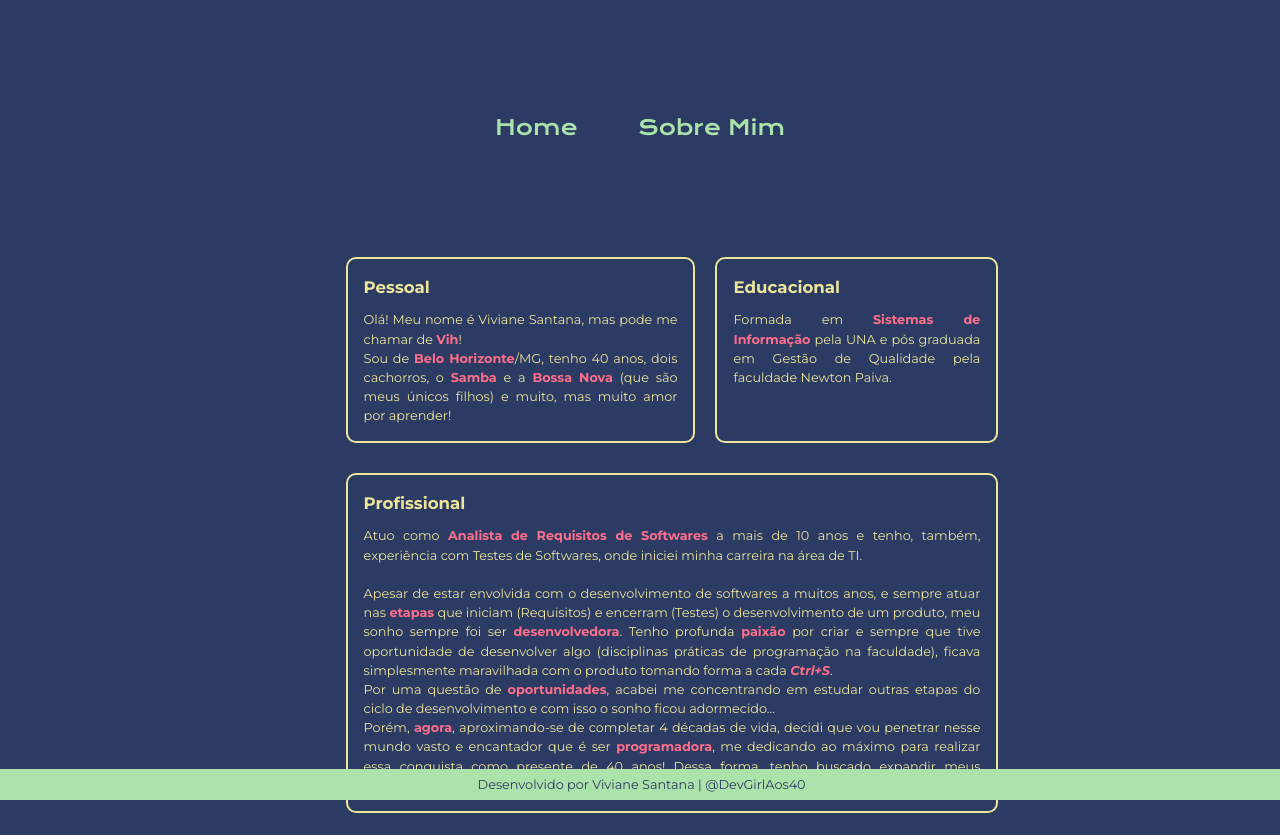
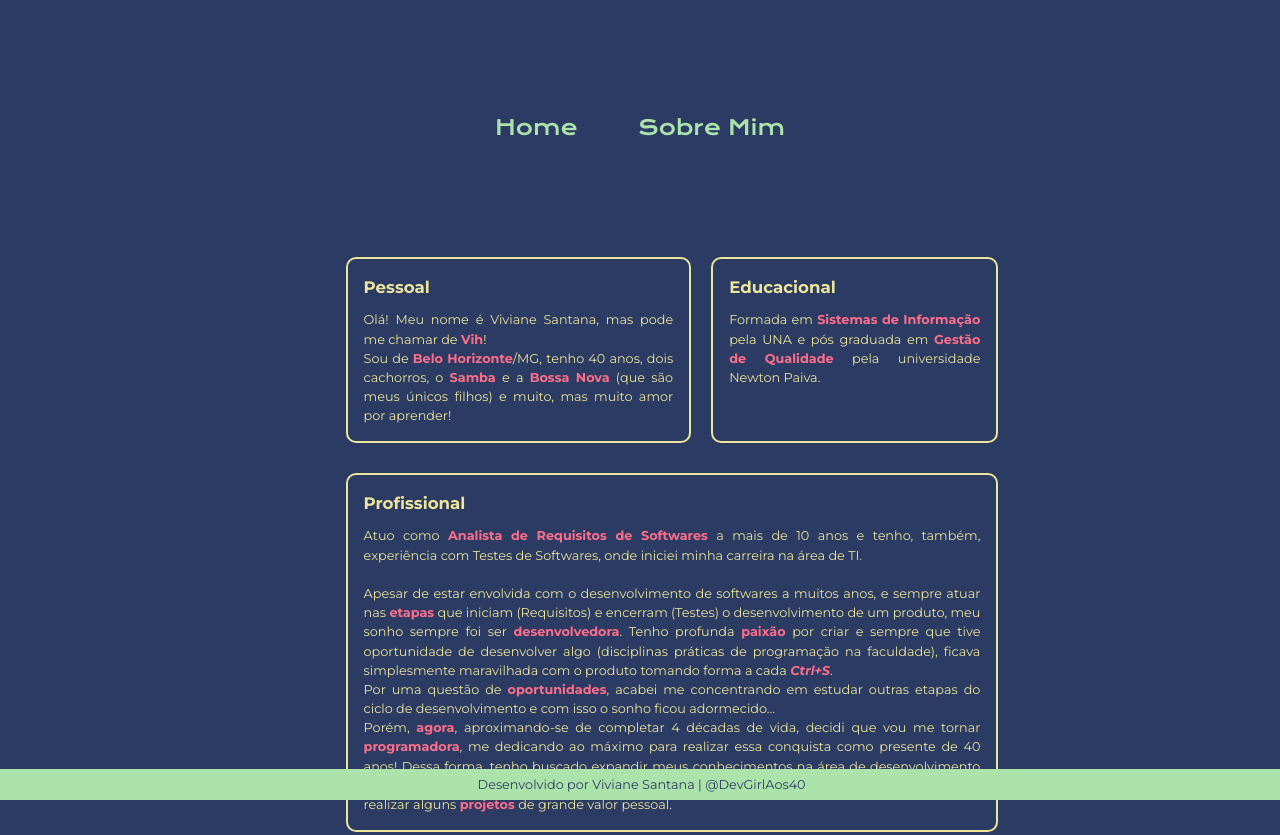
Before and after one commit to devgirlaos40/portfolio, a plain HTML site: page about.html in a window 1280 px wide. Shown: the top 835 px of the page. Drawn offline with nearby package versions, Linux system fonts and the light colour scheme.

Commit message:
Update about.html

```diff
--- a/about.html
+++ b/about.html
@@ -49,7 +49,8 @@
               <strong class="apresentacao__conteudo__destaque"
                 >Sistemas de Informação</strong
               >
-              pela UNA e pós graduada em Gestão de Qualidade pela faculdade
+              pela UNA e pós graduada em <strong class="apresentacao__conteudo__destaque"
+                >Gestão de Qualidade</strong> pela universidade
               Newton Paiva.
             </p>
           </div>
@@ -85,12 +86,11 @@
             Porém,
             <strong class="apresentacao__conteudo__destaque">agora</strong>,
             aproximando-se de completar 4 décadas de vida, decidi que vou
-            penetrar nesse mundo vasto e encantador que é ser
-            <strong class="apresentacao__conteudo__destaque"
+            me tornar <strong class="apresentacao__conteudo__destaque"
               >programadora</strong
             >, me dedicando ao máximo para realizar essa conquista como presente
             de 40 anos! Dessa forma, tenho buscado expandir meus conhecimentos
-            na área de desenvolvimento e realizar alguns
+            na área de desenvolvimento para mostrar que idade não é impecilho pra aprender (muito pelo contrário) e também para realizar alguns
             <strong class="apresentacao__conteudo__destaque">projetos</strong>
             de grande valor pessoal.
           </p>
```
